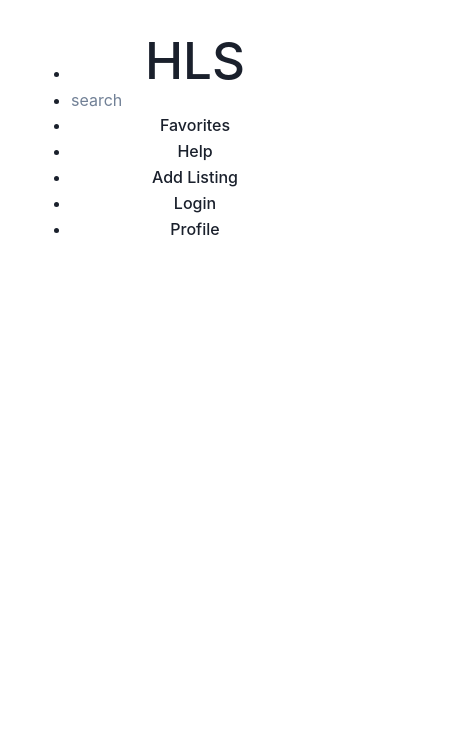
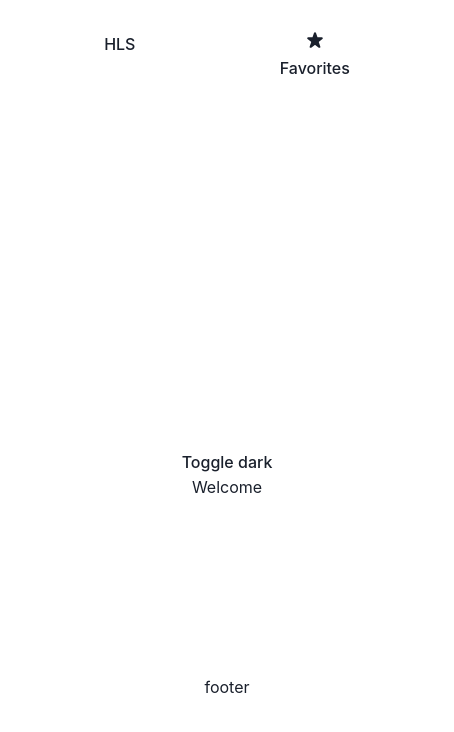
Before and after one commit to BorDevTech/HLS, a React (Vite) app: page /HLS/guides/faq in a window 390 px wide. Shown: the top 732 px of the page, 454 px wide, since content can reach past the window. Built offline with nearby package versions, Linux system fonts and the light colour scheme.

Commit message:
working on mobile display

```diff
--- a/package.json
+++ b/package.json
@@ -4,12 +4,13 @@
   "version": "0.0.0",
   "type": "module",
   "scripts": {
-    "dev": "vite",
+    "dev": "vite --host",
     "build": "tsc && vite build",
     "lint": "eslint . --ext ts,tsx --report-unused-disable-directives --max-warnings 0",
     "preview": "vite preview"
   },
   "dependencies": {
+    "@chakra-ui/icons": "^2.1.0",
     "@chakra-ui/react": "^2.8.0",
     "@emotion/react": "^11.11.1",
     "@emotion/styled": "^11.11.0",
--- a/src/App.tsx
+++ b/src/App.tsx
@@ -1,55 +1,73 @@
 import "./App.css";
 import { Routes, Route, Link } from "react-router-dom";
 import { Home, Login, Profile, Register } from "./routes";
+import * as CUR from "@chakra-ui/react";
+import * as CUI from "@chakra-ui/icons";
 
 function App() {
   return (
     <>
+      <CUR.Grid
+        templateAreas={{
+          base: `"Navbar" "Main" "Footer"`,
+          md: `"Navbar" "Main" "Footer"`,
+          lg: `"Navbar" "Main" "Footer"`,
+        }}
+        minH={window.innerHeight}
+        minW={window.innerWidth}
+      >
+        <CUR.GridItem area={"Navbar"}>
           <nav>
-        <ul>
-          <li>
-            <Link to="/">
-              <h1>HLS</h1>
+            <CUR.Grid
+              templateRows={"repeat(5,1fr)"}
+              templateAreas={{
+                base: `"Brand Buttons"`,
+                md: `"Brand Navigation"`,
+                lg: `"Brand Search Navigation Buttons"`,
+              }}
+            >
+              <CUR.GridItem area={"Brand"}>
+                <Link to="/">HLS</Link>
+              </CUR.GridItem>
+              <CUR.Show above={"lg"}>
+                <CUR.GridItem area={"Search"}>
+                  <input placeholder={"search"} />
+                </CUR.GridItem>
+                <CUR.Show above={"md"}>
+                  <CUR.GridItem area={"Navigation"}>
+                    <Link to="/guides/faq">Help</Link>
+                    <Link to="/guides/faq/addListing">Add Listing</Link>
+                    <Link to="/login">Login</Link>
+                    <Link to="/profile">Profile</Link>
+                  </CUR.GridItem>
+                </CUR.Show>
+              </CUR.Show>
+              <CUR.GridItem area={"Buttons"}>
+                <Link to="/profile/favorites">
+                  <CUR.VStack>
+                    <CUI.StarIcon />
+                    <CUR.Text>Favorites</CUR.Text>
+                  </CUR.VStack>
                 </Link>
-          </li>
-          <li>
-            <input placeholder={"search"} />
-          </li>
-          <li>
-            <Link to="/profile/favorites">
-              <button>Favorites</button>
-            </Link>
-          </li>
-          <li>
-            <Link to="/guides/faq">
-              <button>Help</button>
-            </Link>
-          </li>
-          <li>
-            <Link to="/guides/faq">
-              <button>Add Listing</button>
-            </Link>
-          </li>
-
-          <li>
-            <Link to="/login">
-              <button>Login</button>
-            </Link>
-          </li>
-          <li>
-            <Link to="/profile">
-              <button>Profile</button>
-            </Link>
-          </li>
-        </ul>
+              </CUR.GridItem>
+            </CUR.Grid>
           </nav>
+        </CUR.GridItem>
+        <CUR.GridItem area={"Main"}>
           <Routes>
             <Route path="/" element={<Home />} />
             <Route path="/login" element={<Login />} />
             <Route path="/register" element={<Register />} />
             <Route path="/profile" element={<Profile />} />
             <Route path="/profile/favorites" element={<Home />} />
+            <Route path="/guides/faq" element={<Home />} />
+            <Route path="/guides/faq/addListing" element={<Home />} />
           </Routes>
+        </CUR.GridItem>
+        <CUR.GridItem area={"Footer"}>
+          <p>footer</p>
+        </CUR.GridItem>
+      </CUR.Grid>
     </>
   );
 }
--- a/src/routes/Home.tsx
+++ b/src/routes/Home.tsx
@@ -10,8 +10,6 @@ const Home = () => {
       <br />
       Welcome
       <br />
-      Footer
-      <br />
     </>
   );
 };
```
Also changed, not shown: 1 other file (tests, documents, lock files or other folders). Lines whose indentation alone changed are shown as unchanged.
